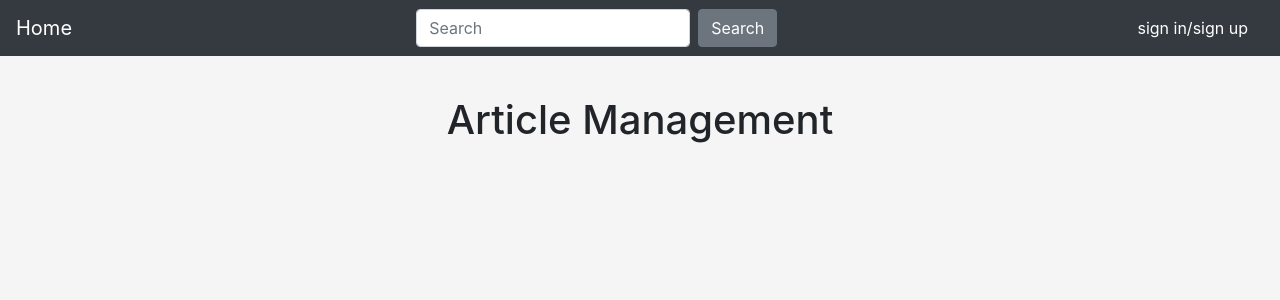
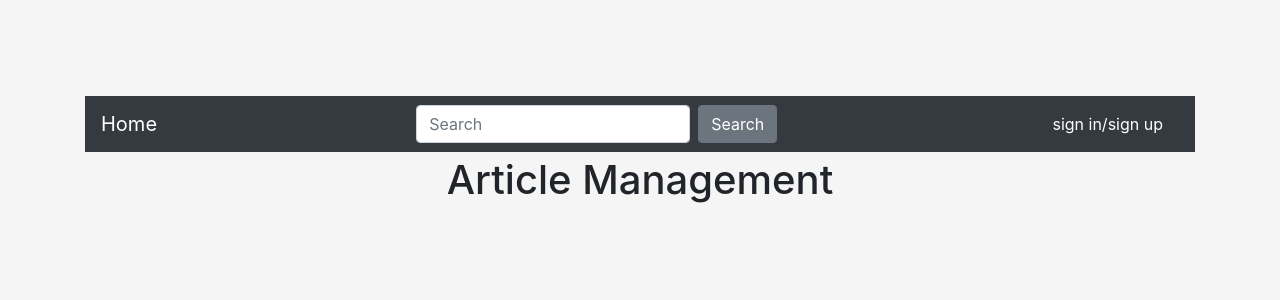
Before and after one commit to dimensionFree/reactTest, a React (Create React App) app: page /articleManage in a window 1280 px wide. Shown: the top 300 px of the page. Built offline with nearby package versions, Linux system fonts and the light colour scheme; no server answers.

Commit message:
feat:fix->sticky

```diff
--- a/src/components/Navibar.js
+++ b/src/components/Navibar.js
@@ -68,13 +68,14 @@ const Navibar = () => {
     );
 
     return (
-        <div className="Navibar">
-            <nav className="navbar navbar-expand-md navbar-dark bg-dark fixed-top" style={{
+        <div className="Navibar sticky-top">
+            <nav className="navbar navbar-expand-md navbar-dark bg-dark mb-1" style={{
                 display: 'flex',
                 justifyContent: 'center',
                 alignItems: 'center'
             }}>
-                <a className="navbar-brand" href="/">Home</a>
+
+            <a className="navbar-brand" href="/">Home</a>
                 <button className="navbar-toggler" type="button" data-toggle="collapse"
                         data-target="#navbarsExampleDefault"
                         aria-controls="navbarsExampleDefault" aria-expanded="false" aria-label="Toggle navigation">
--- a/src/pages/HP.js
+++ b/src/pages/HP.js
@@ -28,7 +28,7 @@ export default class HP extends Component{
 
     render() {
     return  (
-        <div>
+        <div style={{ display: 'flex', flexDirection: 'column' }}>
             <Helmet>
                 <title>{SITE_NAME}</title>  {/* 使用常量 */}
                 <meta name="description" content={`homepage of ${SITE_NAME}`} />
```
